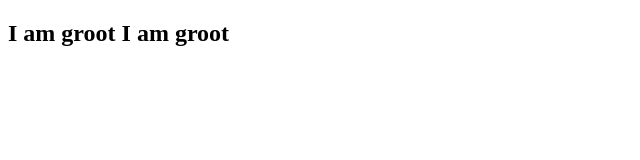
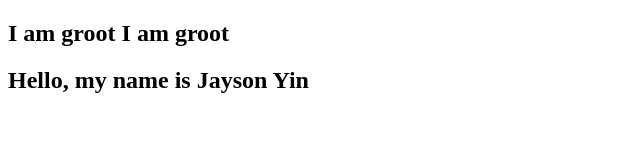
Before and after one commit to Rhyzae/git-assignment, a plain HTML site: page about.html in a window 1280 px wide. Shown: the whole page, without its empty margins (0-640 px from the left). Drawn offline with Linux system fonts and the light colour scheme.

Commit message:
second commit

```diff
--- a/about.html
+++ b/about.html
@@ -8,5 +8,6 @@
 </head>
 <body>
     <h2>I am groot I am groot</h2>
+    <h2>Hello, my name is Jayson Yin</h2>
 </body>
 </html>
```
Also changed, not shown: index.html (+1 -0 lines).
